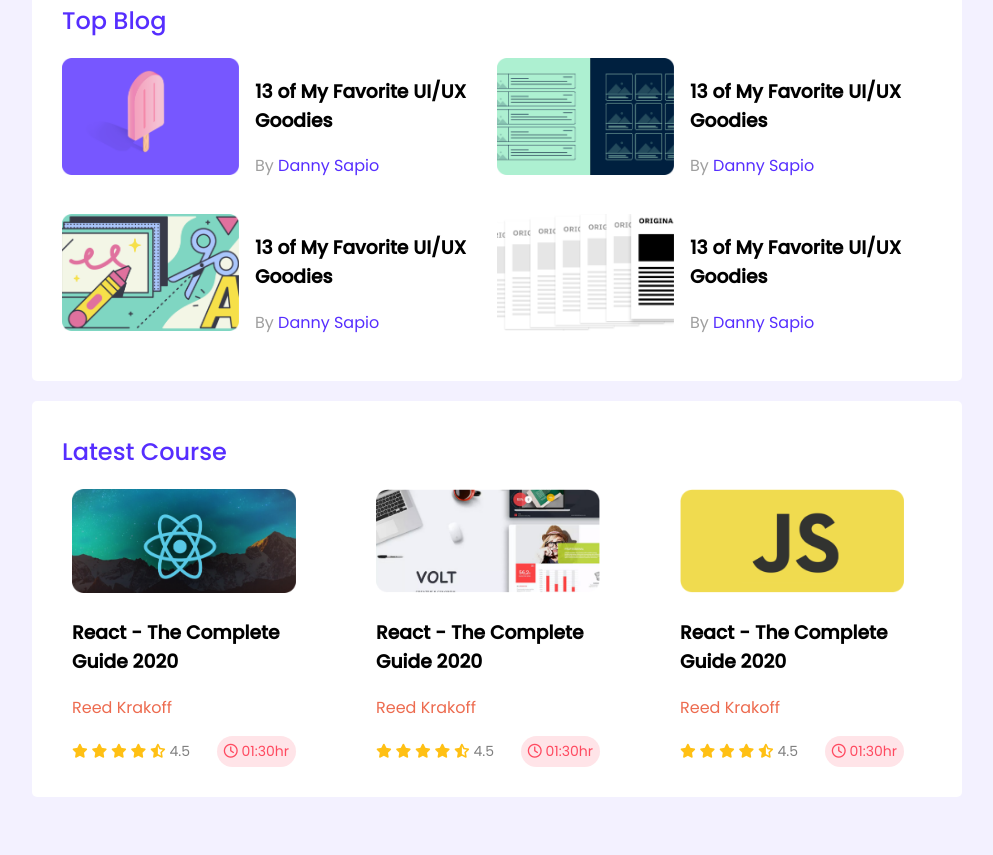
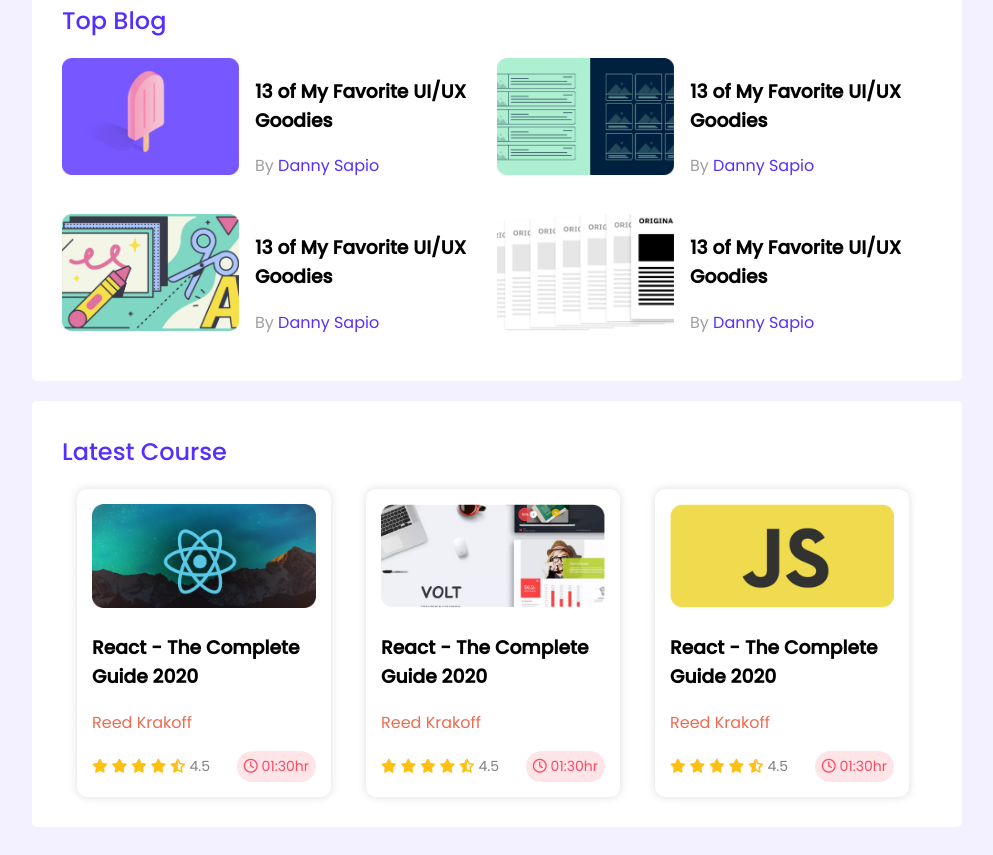
Before and after one commit to Bikash-Dev-Bk/leader-board, a plain HTML site: page index.html in a window 1280 px wide. Shown: the part 303-1158 px from the top of the page, without its empty margins (143-1136 px from the left). Before the commit the page ends 1128 px from the top, so only its background shows below. Drawn offline with Linux system fonts and the light colour scheme.

Commit message:
course box shadow added

```diff
--- a/styles/style.css
+++ b/styles/style.css
@@ -92,9 +92,14 @@ hr{
 .courses{
     display: grid;
     grid-template-columns: repeat(3, 1fr);
-    grid-column-gap: 80px;
-    margin-left: 10px;
+    grid-column-gap: 35px;
+    margin-left: 15px;
     width: 270px;
+}
+.course{
+    border-radius: 10px;
+    padding: 15px;
+    box-shadow: 0 0 10px rgb(222, 221, 221);
 }
 .course-description img{
     width: 224px;
```
